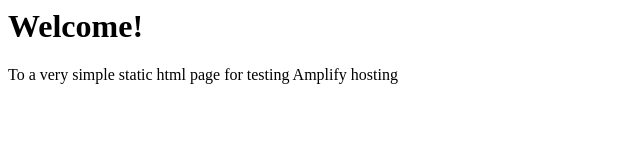
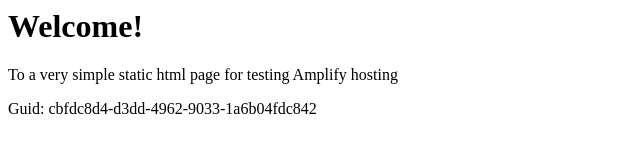
Before and after one commit to aws-aemilia-bah/Github-PR-Commit-Integration-Test-DoNotTouch-v1-preprod-me-south-1, a website: page src/index.html in a window 1280 px wide. Shown: the whole page, without its empty margins (0-640 px from the left). Drawn offline with Linux system fonts and the light colour scheme.

Commit message:
commit from integ tests

```diff
--- a/src/index.html
+++ b/src/index.html
@@ -1,3 +1,5 @@
+
+
 <html lang="en">
 
 <head>
@@ -10,6 +12,6 @@
 <body>
     <h1>Welcome!</h1>
     <p>To a very simple static html page for testing Amplify hosting</p>
-</body>
+    <p>Guid: cbfdc8d4-d3dd-4962-9033-1a6b04fdc842</p></body>
 
 </html>
```
